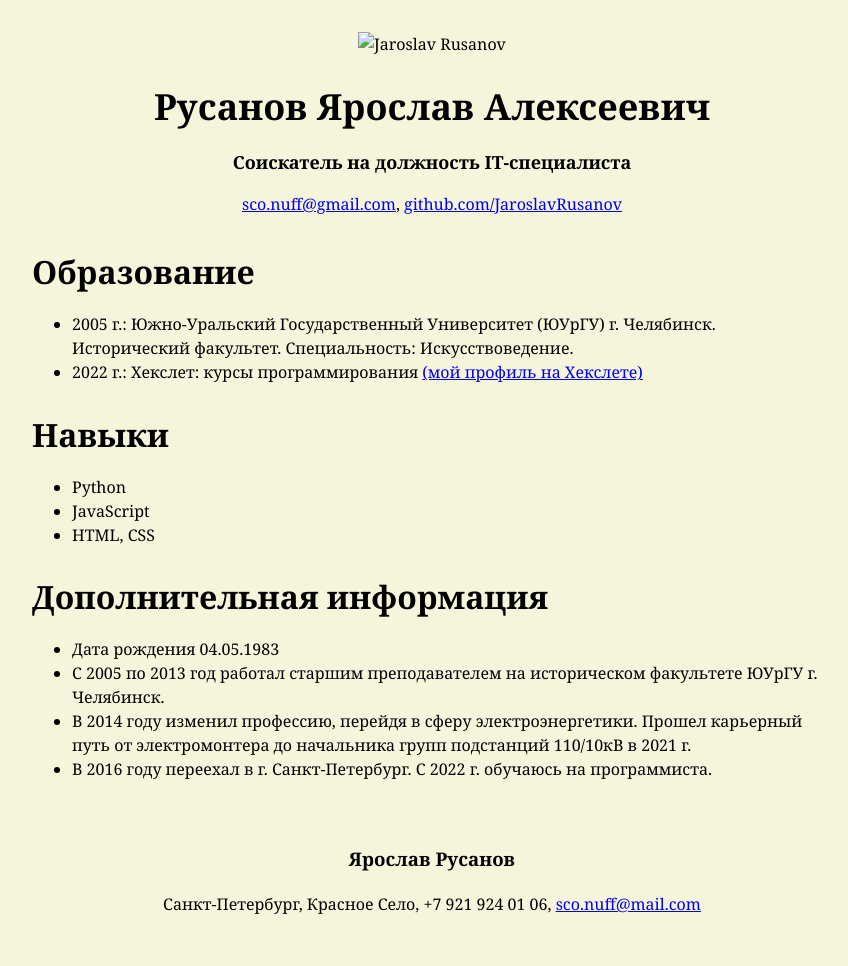
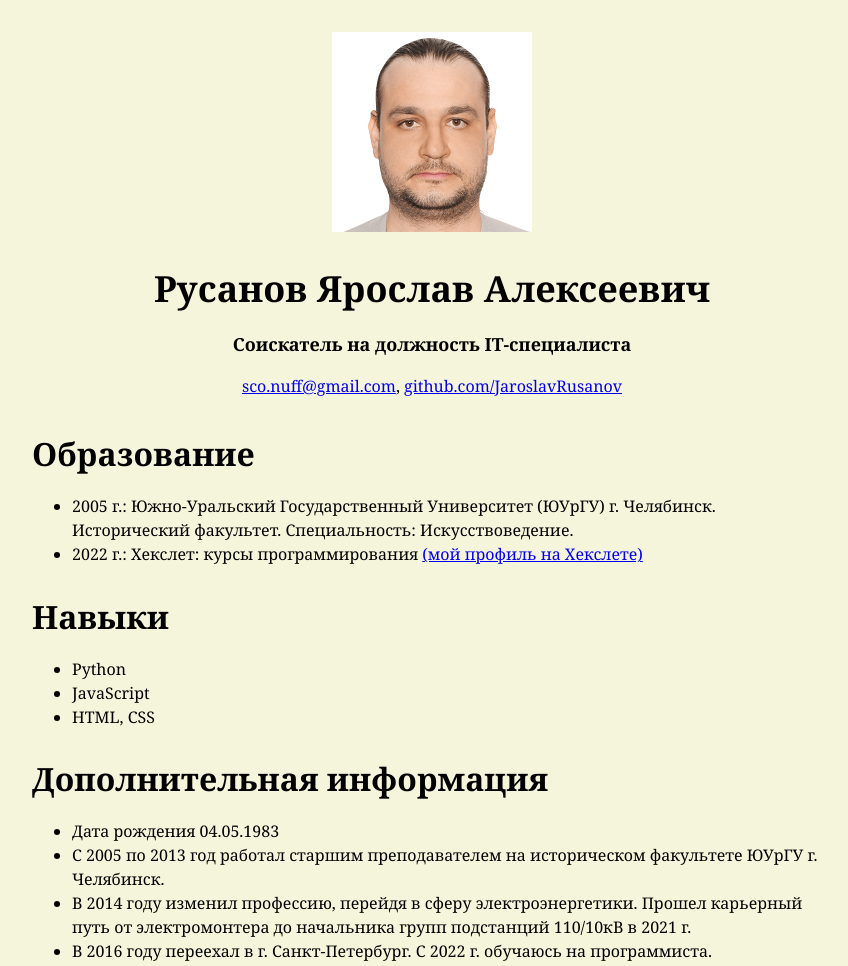
Before and after one commit to JaroslavRusanov/JaroslavRusanov.github.io, a plain HTML site: page index.html in a window 1280 px wide. Shown: the top 966 px of the page, without its empty margins (208-1056 px from the left). Drawn offline with Linux system fonts and the light colour scheme.

Commit message:
rename self_foto.png and add dir ./assets change index.html <img>

```diff
--- a/index.html
+++ b/index.html
@@ -11,7 +11,7 @@
 
 <body>
       <div id=header>
-      <img scr="https://github.com/JaroslavRusanov/JaroslavRusanov.github.io/blob/main/IMG_3734.png" alt="Jaroslav Rusanov" width="100px" height="100px">
+      <img src="./assets/self_foto.png" alt="Jaroslav Rusanov" width="200px" height="200px">
       <h1>Русанов Ярослав Алексеевич</h1>
       <h2 class="header-title">Соискатель на должность IT-специалиста</h2>
       <p><a href="mailto:sco.nuff@gmail.com">sco.nuff@gmail.com</a>, <a
```
Also changed, not shown: assets/self_foto.png (renamed from IMG_3734.png).
